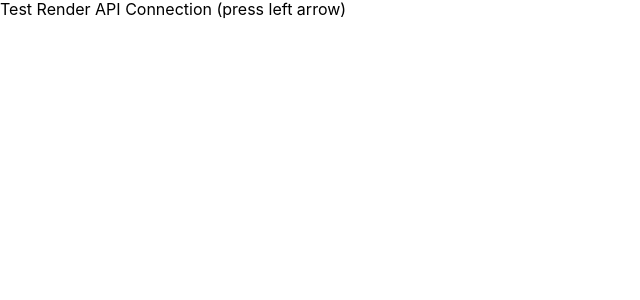
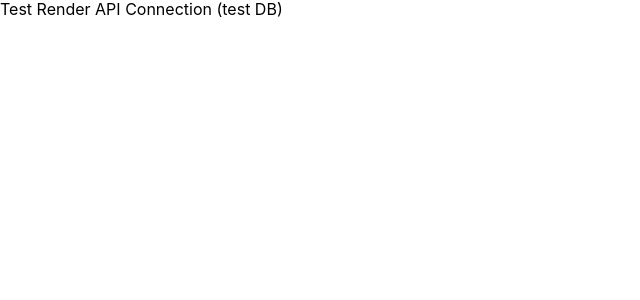
Before and after one commit to jdsowahithere/koiapp, a React (Create React App) app: page / in a window 1280 px wide. Shown: the top 300 px of the page, without its empty margins (0-640 px from the left). Built offline with nearby package versions, Linux system fonts and the light colour scheme.

Commit message:
test DB attempt 2

```diff
--- a/src/App.js
+++ b/src/App.js
@@ -1606,7 +1606,7 @@ const App = () => {
       onKeyDown={handleKeyDown}
       style={{ outline: 'none'}}
     >
-      Test Render API Connection (press left arrow)
+      Test Render API Connection (test DB)
     </div>
   )
 }
```
